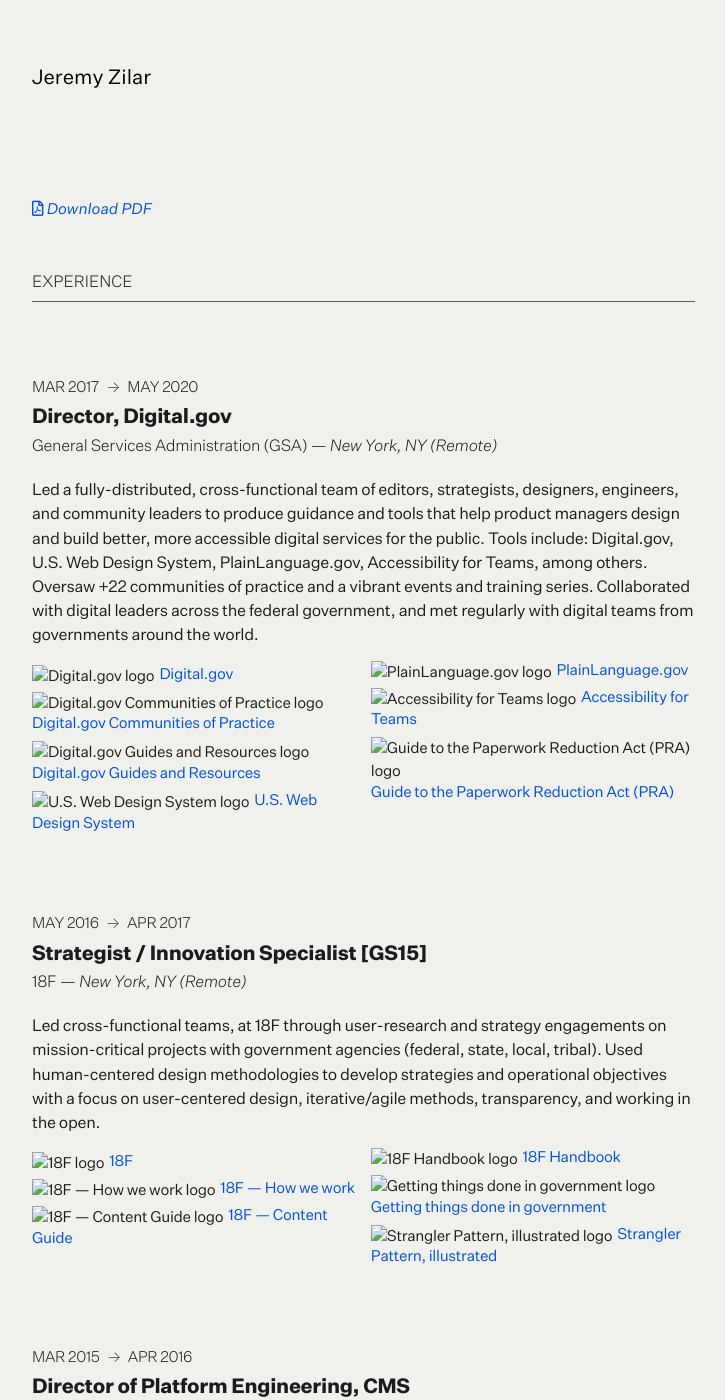
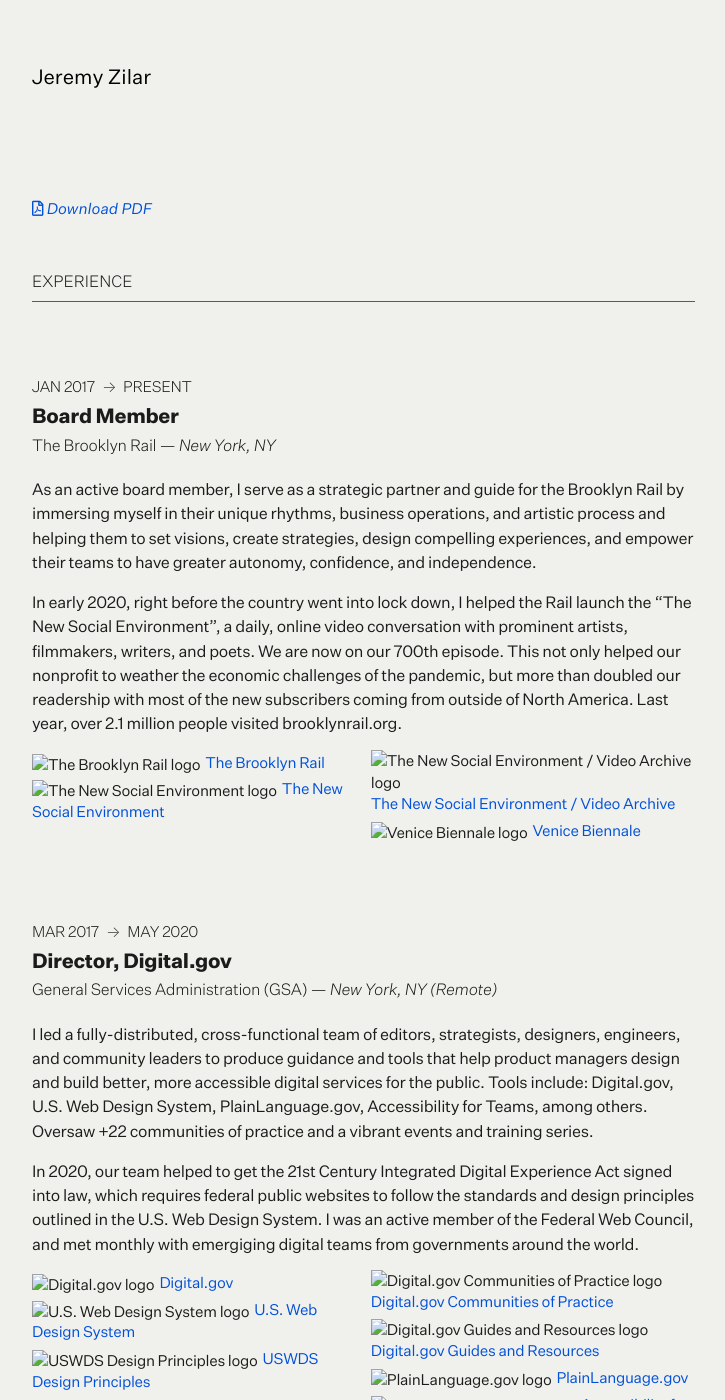
Before and after one commit to jeremyzilar/jeremyzilar.com, a Jekyll site: the page built from _pages/work/resume.md, in a window 1280 px wide and 1400 px high. Shown: the whole window, without its empty margins (40-765 px from the left). Built offline with Jekyll 4.4.1, drawn with Linux system fonts in a browser that asks for light colours; nearby versions of some CDN libraries; some of the changed text lies outside the part shown.

Commit message:
update data

```diff
--- a/_data/work.yml
+++ b/_data/work.yml
@@ -1,4 +1,20 @@
 experience:
+  - job: brooklynrail
+    title: "Board Member"
+    company: "The Brooklyn Rail"
+    date_start: "Jan 2017"
+    date_end: "Present"
+    location: New York, NY
+    desc: |
+      As an active board member, I serve as a strategic partner and guide for the Brooklyn Rail by immersing myself in their unique rhythms, business operations, and artistic process and helping them to set visions, create strategies, design compelling experiences, and empower their teams to have greater autonomy, confidence, and independence.
+
+      In early 2020, right before the country went into lock down, I helped the Rail launch the "The New Social Environment", a daily, online video conversation with prominent artists, filmmakers, writers, and poets. We are now on our 700th episode. This not only helped our nonprofit to weather the economic challenges of the pandemic, but more than doubled our readership with most of the new subscribers coming from outside of North America. Last year, over 2.1 million people visited brooklynrail.org.
+    sites:
+      https://brooklynrail.org: The Brooklyn Rail
+      https://brooklynrail.org/events: The New Social Environment
+      https://www.youtube.com/@TheBrooklynRail: The New Social Environment / Video Archive
+      https://venice.brooklynrail.org/: Venice Biennale
+
   - job: digitalgov
     title: "Director, Digital.gov"
     company: "General Services Administration (GSA)"
@@ -6,12 +22,16 @@ experience:
     date_end: "May 2020"
     location: New York, NY (Remote)
     desc: |
-      Led a fully-distributed, cross-functional team of editors, strategists, designers, engineers, and community leaders to produce guidance and tools that help product managers design and build better, more accessible digital services for the public. Tools include: Digital.gov, U.S. Web Design System, PlainLanguage.gov, Accessibility for Teams, among others. Oversaw +22 communities of practice and a vibrant events and training series. Collaborated with digital leaders across the federal government, and met regularly with digital teams from governments around the world.
+      I led a fully-distributed, cross-functional team of editors, strategists, designers, engineers, and community leaders to produce guidance and tools that help product managers design and build better, more accessible digital services for the public. Tools include: Digital.gov, U.S. Web Design System, PlainLanguage.gov, Accessibility for Teams, among others. Oversaw +22 communities of practice and a vibrant events and training series.
+
+      In 2020, our team helped to get the 21st Century Integrated Digital Experience Act signed into law, which requires federal public websites to follow the standards and design principles outlined in the U.S. Web Design System. I was an active member of the Federal Web Council,  and met monthly with emergiging digital teams from governments around the world.
     sites:
       https://digital.gov: Digital.gov
+      https://designsystem.digital.gov/: U.S. Web Design System
+      https://designsystem.digital.gov/design-principles/: USWDS Design Principles
+      https://digital.gov/resources/21st-century-integrated-digital-experience-act/: 21st Century Integrated Digital Experience Act
       https://digital.gov/communities: Digital.gov Communities of Practice
       https://digital.gov/resources: Digital.gov Guides and Resources
-      https://designsystem.digital.gov/: U.S. Web Design System
       https://plainlanguage.gov: PlainLanguage.gov
       https://accessibility.digital.gov: Accessibility for Teams
       https://pra.digital.gov: Guide to the Paperwork Reduction Act (PRA)
@@ -24,7 +44,7 @@ experience:
     date_end: "Apr 2017"
     location: New York, NY (Remote)
     desc: |
-      Led cross-functional teams, at 18F through user-research and strategy engagements on mission-critical projects with government agencies (federal, state, local, tribal). Used human-centered design methodologies to develop strategies and operational objectives with a focus on user-centered design, iterative/agile methods, transparency, and working in the open.
+      As a strategist, I led cross-functional teams at 18F and partner agencies (federal, state, local, tribal) through user-research and strategy engagements to bring human-centered focus and technical expediancy to mission-critical projects. I used human-centered design methodologies to develop strategies and operational objectives with a focus on user-centered design, iterative/agile methods, accessibility, transparency, and working in the open.
     sites:
       https://18f.gsa.gov: 18F
       https://18f.gsa.gov/how-we-work/: 18F — How we work
```
